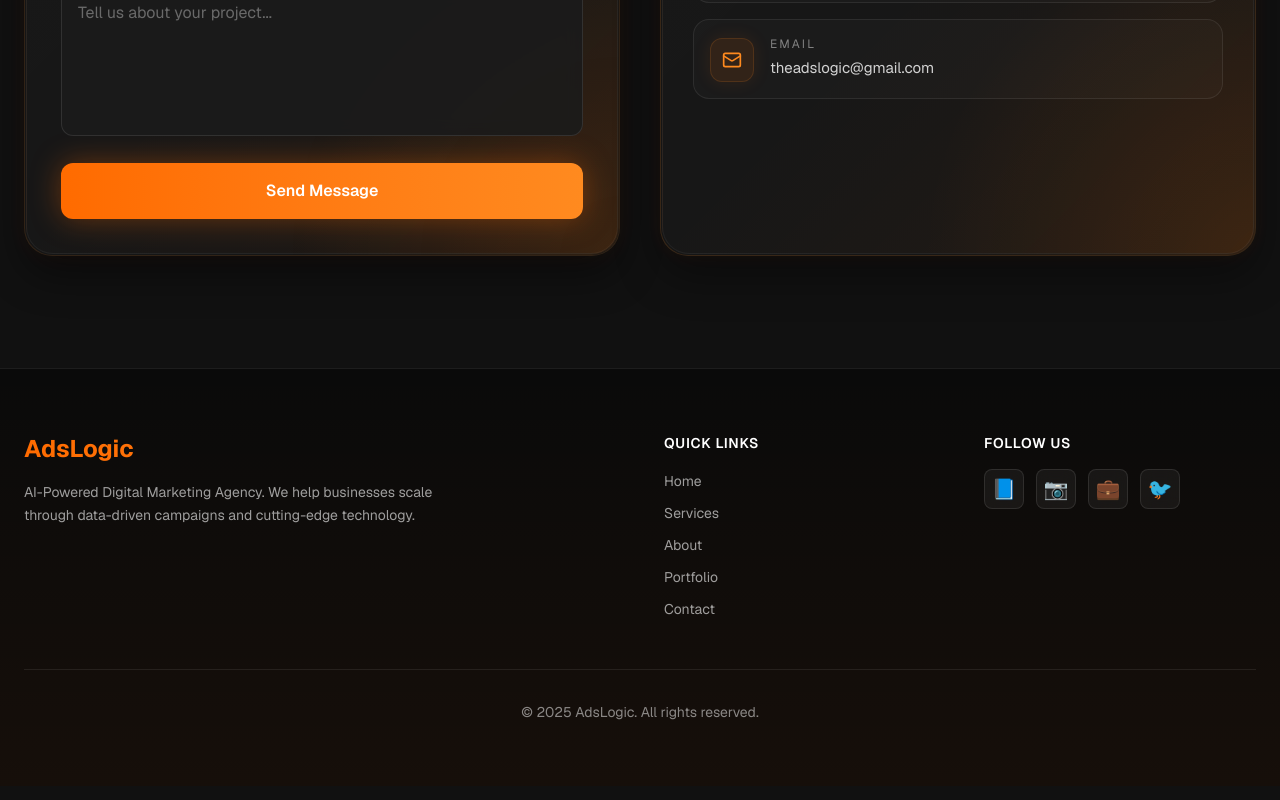
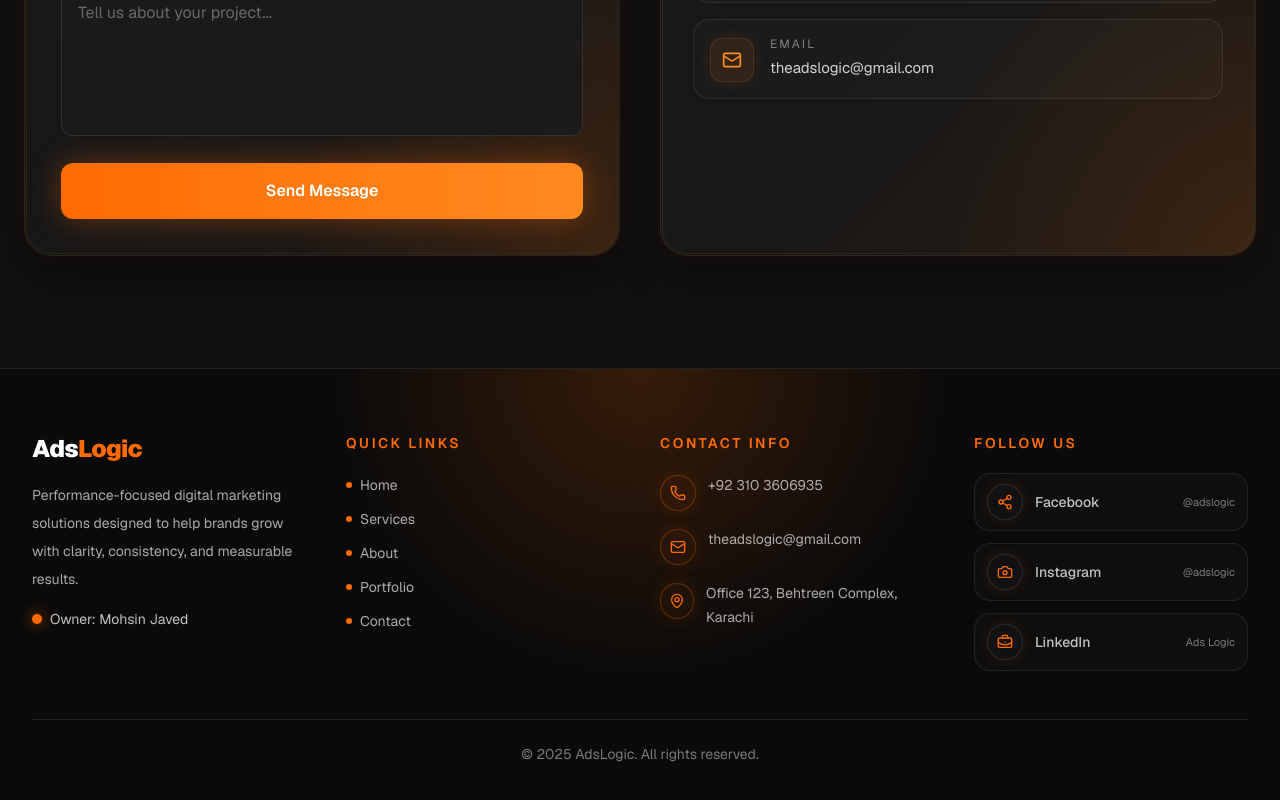
Before and after one commit to Zarmeena-khan/adslogic, a Next.js app: page / in a window 1280 px wide. Shown: the part 6455-7255 px from the top of the page. Built offline with nearby package versions, Linux system fonts and the light colour scheme.

Commit message:
Updated Footer with client requirements

```diff
--- a/src/components/Footer/Footer.tsx
+++ b/src/components/Footer/Footer.tsx
@@ -1,63 +1,82 @@
 "use client";
 
 import { motion } from "framer-motion";
+import {
+  BriefcaseBusiness,
+  Camera,
+  Mail,
+  MapPin,
+  Phone,
+  Share2,
+} from "lucide-react";
 
 const quickLinks = [
-  { name: "Home", href: "#home" },
-  { name: "Services", href: "#services" },
-  { name: "About", href: "#about" },
-  { name: "Portfolio", href: "#portfolio" },
-  { name: "Contact", href: "#contact" },
+  { name: "Home", href: "/" },
+  { name: "Services", href: "/services" },
+  { name: "About", href: "/#about" },
+  { name: "Portfolio", href: "/portfolio" },
+  { name: "Contact", href: "/#contact" },
+];
+
+const contactDetails = [
+  { label: "+92 310 3606935", href: "tel:+923103606935", icon: Phone },
+  { label: "theadslogic@gmail.com", href: "mailto:theadslogic@gmail.com", icon: Mail },
+  { label: "Office 123, Behtreen Complex, Karachi", href: "https://maps.google.com/?q=Office+123,+Behtreen+Complex,+Karachi", icon: MapPin },
 ];
 
 const socialLinks = [
-  { name: "Facebook", icon: "📘", href: "#" },
-  { name: "Instagram", icon: "📷", href: "#" },
-  { name: "LinkedIn", icon: "💼", href: "#" },
-  { name: "Twitter", icon: "🐦", href: "#" },
+  { name: "Facebook", href: "https://facebook.com/adslogic", icon: Share2, label: "@adslogic" },
+  { name: "Instagram", href: "https://instagram.com/adslogic", icon: Camera, label: "@adslogic" },
+  { name: "LinkedIn", href: "https://linkedin.com/company/adslogic", icon: BriefcaseBusiness, label: "Ads Logic" },
 ];
 
 export default function Footer() {
   return (
-    <footer className="relative border-t border-white/[0.08] bg-[#0A0A0A] px-4 py-12 sm:px-6 sm:py-16">
-      <div className="pointer-events-none absolute inset-0 bg-gradient-to-b from-transparent to-[#FF6B00]/5" />
+    <footer className="relative overflow-hidden border-t border-white/10 bg-[#0A0A0A] text-white">
+      <div className="pointer-events-none absolute inset-0 bg-[radial-gradient(circle_at_top,_rgba(255,107,0,0.18),_transparent_40%)]" />
 
-      <div className="relative mx-auto max-w-7xl">
-        <div className="grid grid-cols-1 gap-10 sm:grid-cols-2 lg:grid-cols-4 lg:gap-12">
-          {/* Brand */}
+      <div className="relative mx-auto max-w-7xl px-4 py-12 sm:px-6 lg:px-8 lg:py-16">
+        <div className="grid gap-8 md:grid-cols-2 xl:grid-cols-4 xl:gap-10">
           <motion.div
-            initial={{ opacity: 0, y: 20 }}
+            initial={{ opacity: 0, y: 18 }}
             whileInView={{ opacity: 1, y: 0 }}
             viewport={{ once: true }}
             transition={{ duration: 0.5, ease: [0.22, 1, 0.36, 1] }}
-            className="lg:col-span-2"
+            className="space-y-4"
           >
-            <h3 className="mb-4 bg-gradient-to-r from-[#FF6B00] to-[#FF8A1F] bg-clip-text text-2xl font-bold text-transparent">
-              AdsLogic
-            </h3>
-            <p className="max-w-md text-sm leading-relaxed text-white/60">
-              AI-Powered Digital Marketing Agency. We help businesses scale
-              through data-driven campaigns and cutting-edge technology.
+            <a href="/" className="inline-block text-2xl font-black tracking-tight text-white">
+              Ads<span className="text-[#FF6B00]">Logic</span>
+            </a>
+
+            <p className="max-w-sm text-sm leading-7 text-white/65">
+              Performance-focused digital marketing solutions designed to help brands grow with clarity,
+              consistency, and measurable results.
             </p>
+
+            <div className="flex items-center gap-2 text-sm text-white/75">
+              <span className="h-2.5 w-2.5 rounded-full bg-[#FF6B00] shadow-[0_0_14px_rgba(255,107,0,0.75)]" />
+              <span>Owner: Mohsin Javed</span>
+            </div>
           </motion.div>
 
-          {/* Quick Links */}
           <motion.div
-            initial={{ opacity: 0, y: 20 }}
+            initial={{ opacity: 0, y: 18 }}
             whileInView={{ opacity: 1, y: 0 }}
             viewport={{ once: true }}
-            transition={{ duration: 0.5, delay: 0.1, ease: [0.22, 1, 0.36, 1] }}
+            transition={{ duration: 0.5, delay: 0.08, ease: [0.22, 1, 0.36, 1] }}
           >
-            <h4 className="mb-4 text-sm font-semibold uppercase tracking-wider text-white">
+            <h4 className="mb-5 text-sm font-semibold uppercase tracking-[0.18em] text-[#FF6B00]">
               Quick Links
             </h4>
-            <ul className="space-y-2">
+
+            <ul className="space-y-3 text-sm">
               {quickLinks.map((link) => (
                 <li key={link.name}>
                   <a
                     href={link.href}
-                    className="text-sm text-white/60 transition-colors hover:text-[#FF6B00]"
+                    className="inline-flex items-center gap-2 text-white/65 transition-all duration-300 hover:text-[#FF6B00]"
                   >
+                    <span className="h-1.5 w-1.5 rounded-full bg-[#FF6B00]" />
                     {link.name}
                   </a>
                 </li>
@@ -65,43 +84,80 @@ export default function Footer() {
             </ul>
           </motion.div>
 
-          {/* Social Media */}
           <motion.div
-            initial={{ opacity: 0, y: 20 }}
+            initial={{ opacity: 0, y: 18 }}
             whileInView={{ opacity: 1, y: 0 }}
             viewport={{ once: true }}
-            transition={{ duration: 0.5, delay: 0.2, ease: [0.22, 1, 0.36, 1] }}
+            transition={{ duration: 0.5, delay: 0.16, ease: [0.22, 1, 0.36, 1] }}
           >
-            <h4 className="mb-4 text-sm font-semibold uppercase tracking-wider text-white">
+            <h4 className="mb-5 text-sm font-semibold uppercase tracking-[0.18em] text-[#FF6B00]">
+              Contact Info
+            </h4>
+
+            <ul className="space-y-4 text-sm">
+              {contactDetails.map(({ label, href, icon: Icon }) => (
+                <li key={label}>
+                  <a
+                    href={href}
+                    target={href.startsWith("http") ? "_blank" : undefined}
+                    rel={href.startsWith("http") ? "noopener noreferrer" : undefined}
+                    className="group flex items-start gap-3 text-white/65 transition-colors duration-300 hover:text-white"
+                  >
+                    <span className="mt-0.5 flex h-9 w-9 items-center justify-center rounded-full border border-[#FF6B00]/30 bg-[#FF6B00]/5 text-[#FF6B00] shadow-[0_0_18px_rgba(255,107,0,0.12)] transition-all duration-300 group-hover:border-[#FF6B00]/60 group-hover:bg-[#FF6B00]/10">
+                      <Icon className="h-4 w-4" />
+                    </span>
+                    <span className="leading-6">{label}</span>
+                  </a>
+                </li>
+              ))}
+            </ul>
+          </motion.div>
+
+          <motion.div
+            initial={{ opacity: 0, y: 18 }}
+            whileInView={{ opacity: 1, y: 0 }}
+            viewport={{ once: true }}
+            transition={{ duration: 0.5, delay: 0.24, ease: [0.22, 1, 0.36, 1] }}
+          >
+            <h4 className="mb-5 text-sm font-semibold uppercase tracking-[0.18em] text-[#FF6B00]">
               Follow Us
             </h4>
-            <div className="flex gap-3">
-              {socialLinks.map((social) => (
+
+            <div className="space-y-3">
+              {socialLinks.map(({ name, href, icon: Icon, label }) => (
                 <motion.a
-                  key={social.name}
-                  href={social.href}
+                  key={name}
+                  href={href}
                   target="_blank"
                   rel="noopener noreferrer"
-                  whileHover={{ scale: 1.1, y: -2 }}
-                  className="flex h-10 w-10 items-center justify-center rounded-lg border border-white/10 bg-white/5 text-xl backdrop-blur-sm transition-all hover:border-[#FF6B00]/50 hover:bg-[#FF6B00]/10"
-                  aria-label={social.name}
+                  whileHover={{ x: 4, scale: 1.01 }}
+                  transition={{ type: "spring", stiffness: 280, damping: 18 }}
+                  className="group flex items-center justify-between gap-3 rounded-2xl border border-white/8 bg-white/[0.02] px-3 py-2.5 text-white/75 transition-all duration-300 hover:border-[#FF6B00]/40 hover:bg-[#FF6B00]/8 hover:text-white"
                 >
-                  {social.icon}
+                  <div className="flex items-center gap-3">
+                    <span className="flex h-9 w-9 items-center justify-center rounded-full border border-white/10 bg-[#111111] text-[#FF6B00] shadow-[0_0_14px_rgba(255,107,0,0.12)] transition-colors duration-300 group-hover:border-[#FF6B00]/50">
+                      <Icon className="h-4 w-4" />
+                    </span>
+                    <span className="text-sm font-medium">{name}</span>
+                  </div>
+
+                  <span className="text-[11px] text-white/45 transition-colors duration-300 group-hover:text-[#FF6B00]">
+                    {label}
+                  </span>
                 </motion.a>
               ))}
             </div>
           </motion.div>
         </div>
 
-        {/* Copyright */}
         <motion.div
           initial={{ opacity: 0 }}
           whileInView={{ opacity: 1 }}
           viewport={{ once: true }}
-          transition={{ duration: 0.5, delay: 0.3, ease: [0.22, 1, 0.36, 1] }}
-          className="mt-12 border-t border-white/[0.08] pt-8 text-center"
+          transition={{ duration: 0.5, delay: 0.32, ease: [0.22, 1, 0.36, 1] }}
+          className="mt-12 border-t border-white/10 pt-6"
         >
-          <p className="text-sm text-white/50">
+          <p className="text-center text-sm text-white/45">
             © 2025 AdsLogic. All rights reserved.
           </p>
         </motion.div>
```
